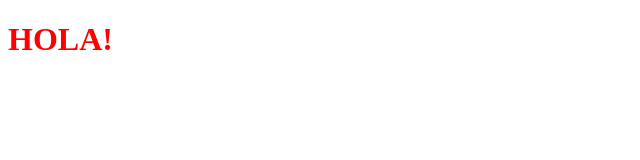
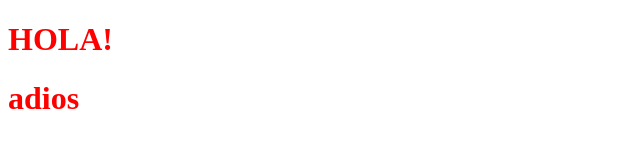
Before and after one commit to pepejohn123/REPO-TIC-2-740313, a plain HTML site: page index.html in a window 1280 px wide. Shown: the whole page, without its empty margins (0-640 px from the left). Drawn offline with Linux system fonts and the light colour scheme.

Commit message:
nuevo html

```diff
--- a/index.html
+++ b/index.html
@@ -10,5 +10,9 @@
     <h1>
         HOLA!
     </h1>
+
+    <h1>
+        adios
+    </h1>
 </body>
 </html>
```
